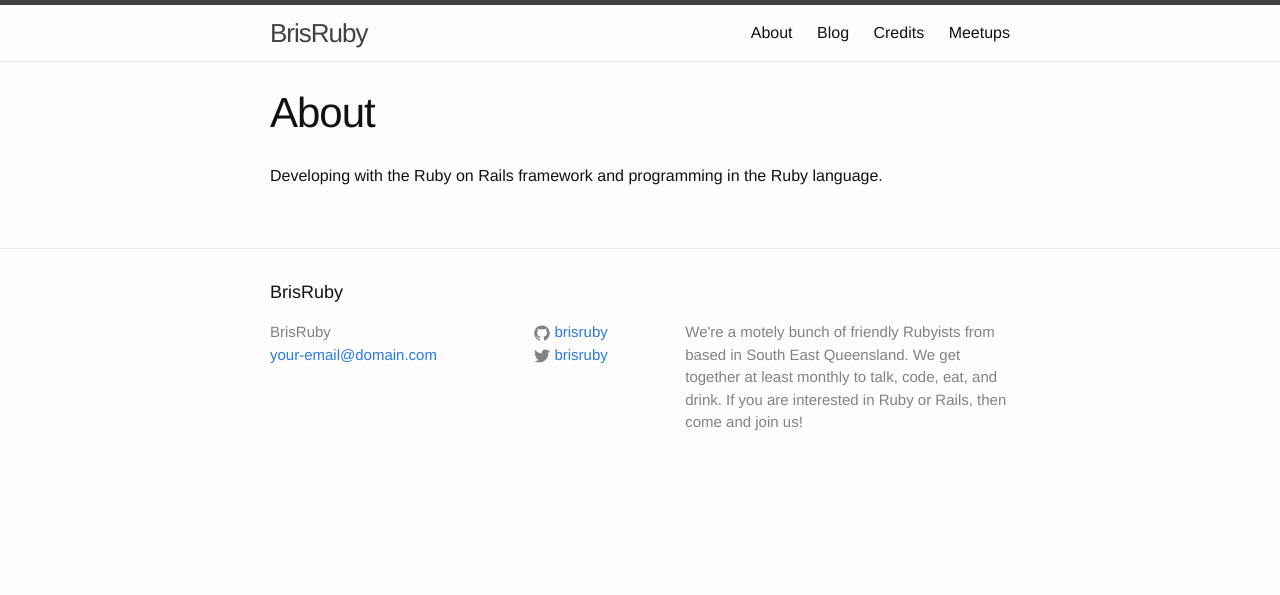
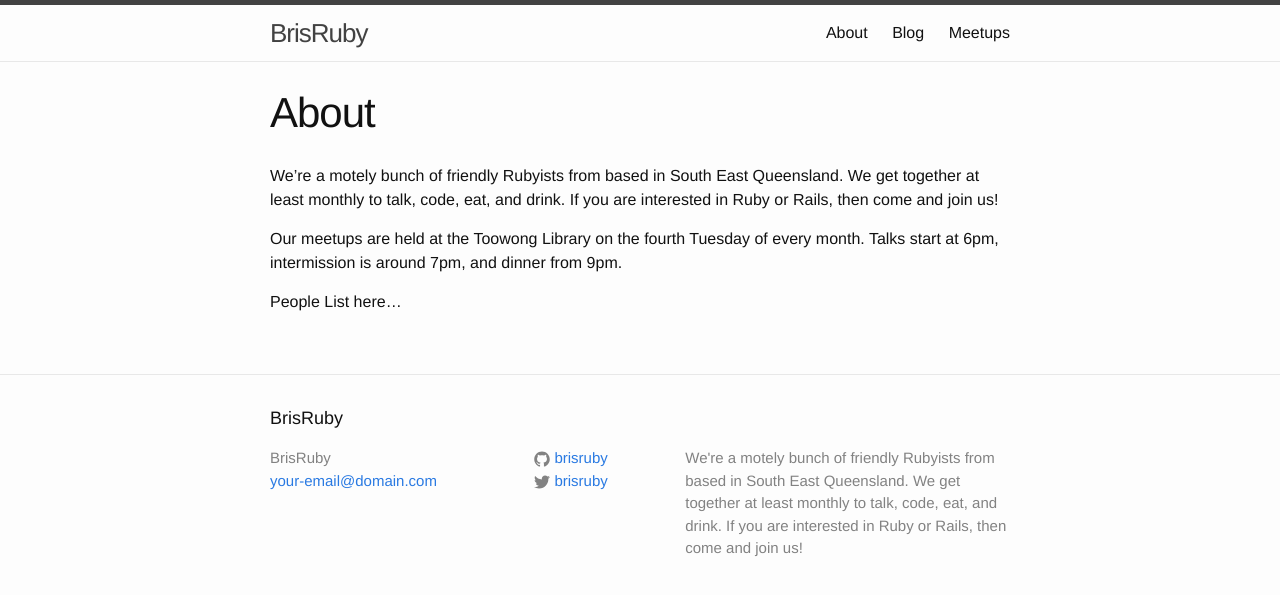
Before and after one commit to BrisRuby/meetups, a Jekyll site: the page built from website/about.md, in a window 1280 px wide. Shown: the top 595 px of the page. Built offline with Jekyll 4.4.1, drawn with Linux system fonts in a browser that asks for light colours.

Commit message:
Add initial content

```diff
--- a/website/_config.yml
+++ b/website/_config.yml
@@ -4,6 +4,8 @@ email: your-email@domain.com
 description: >
   We're a motely bunch of friendly Rubyists from based in South East Queensland.
   We get together at least monthly to talk, code, eat, and drink.  If you are interested in Ruby or Rails, then come and join us!
+location: >
+  Our meetups are held at the Toowong Library on the fourth Tuesday of every month.  Talks start at 6pm, intermission is around 7pm, and dinner from 9pm.
 baseurl: "" # the subpath of your site, e.g. /blog/
 url: "http://yourdomain.com" # the base hostname & protocol for your site
 twitter_username: brisruby
--- a/website/_includes/next-meetup.html
+++ b/website/_includes/next-meetup.html
@@ -1,5 +1,5 @@
 <section id="next-meetup">
-  <h3>Next Meetup</h3>
+  <h3>Upcoming Meetup</h3>
   <ul class="post-list">
     {% for post in site.posts %}
     {% if post.status == 'forthcoming' %}
--- a/website/about.md
+++ b/website/about.md
@@ -4,4 +4,8 @@ title: About
 permalink: /about/
 ---
 
-Developing with the Ruby on Rails framework and programming in the Ruby language.
+{{ site.description }}
+
+{{ site.location }}
+
+People List here...
--- a/website/index.html
+++ b/website/index.html
@@ -10,7 +10,7 @@ layout: default
 
   {% include next-meetup.html %}
 
-  <p>Where / When</p>
+  <p>{{ site.location }}</p>
 
   <h3>Latest Awesome sauce</h3>
 
```
Also changed, not shown: website/credits.md (deleted, +0 -11 lines).
